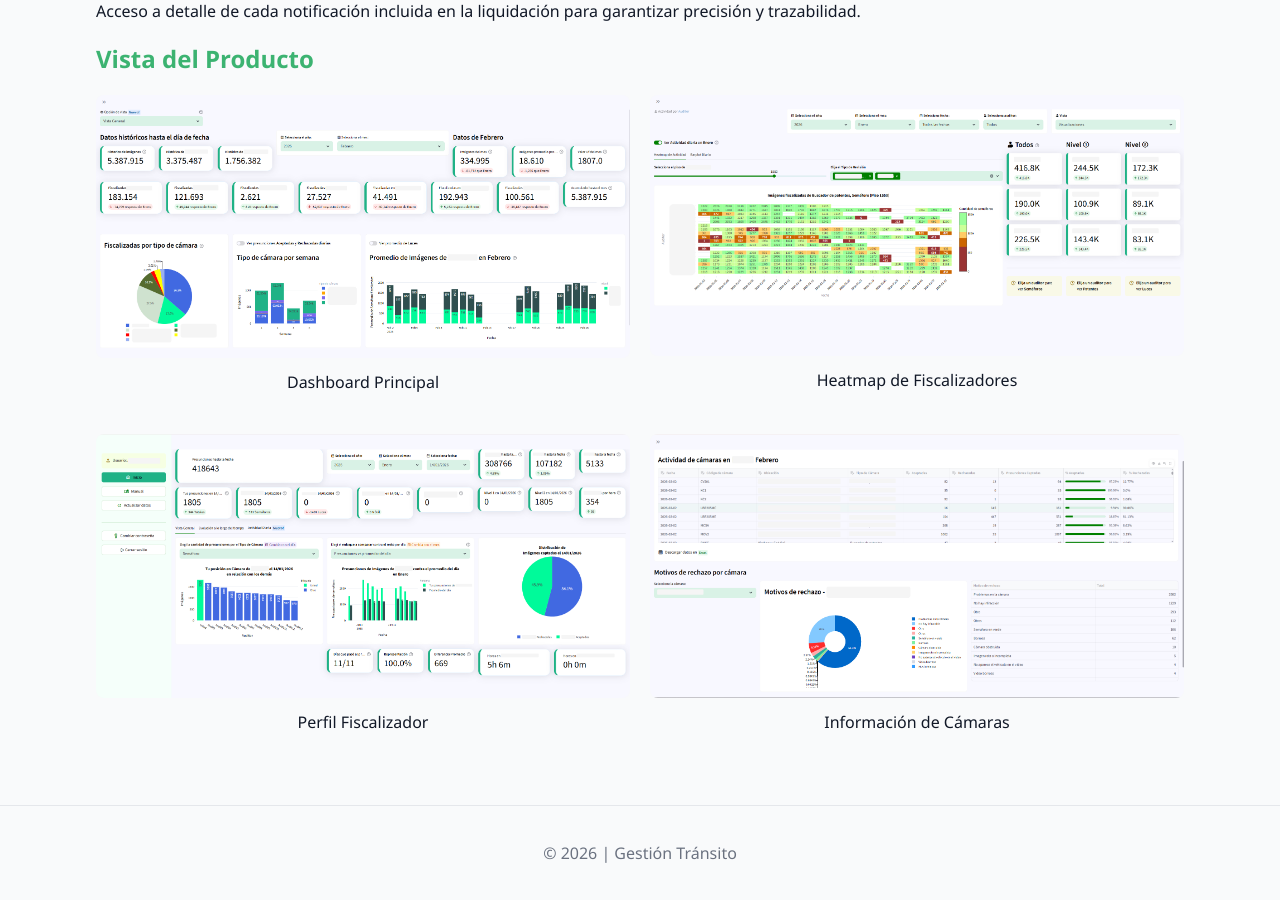
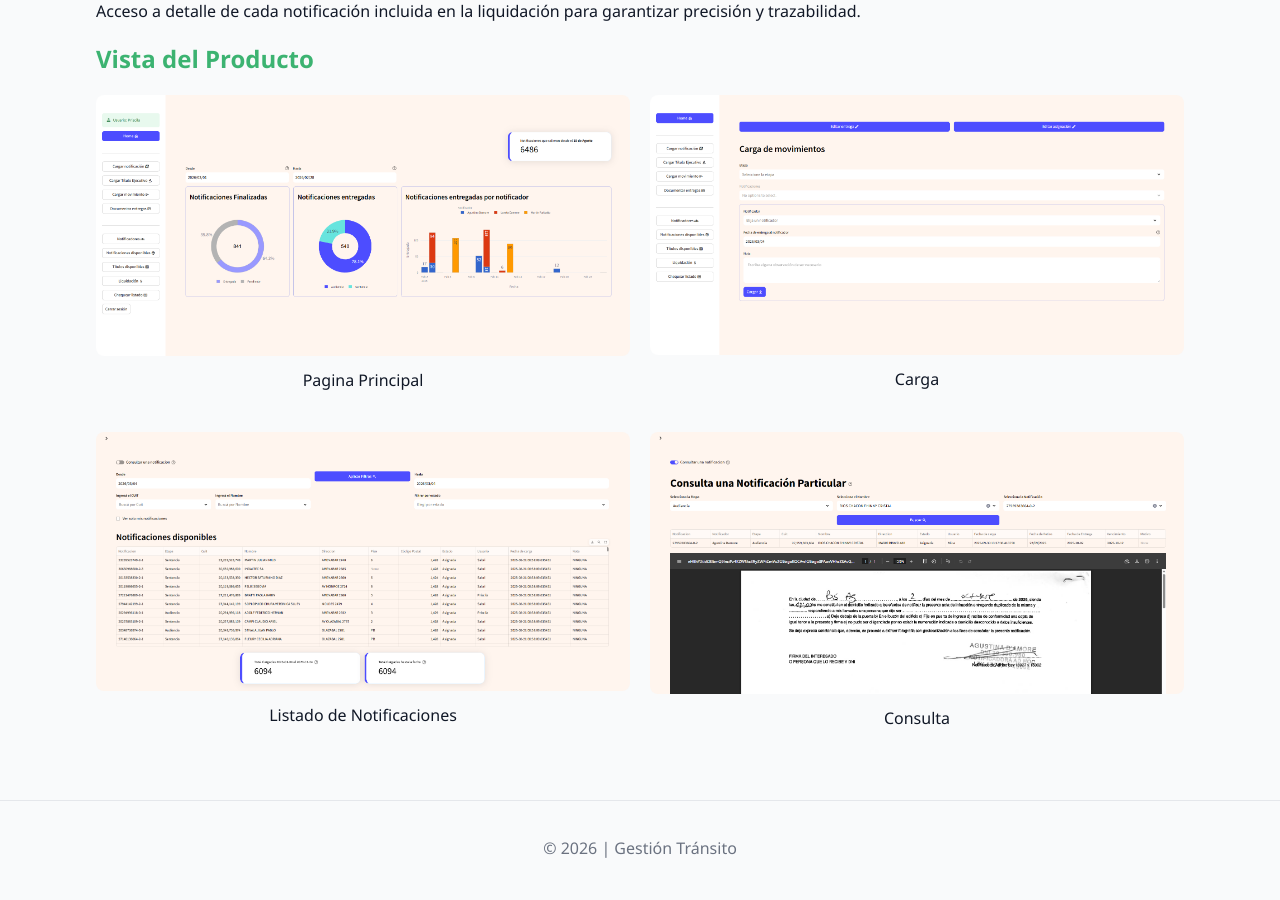
Before and after one commit to GestionTransitoIT/GestionTransito, a Jekyll site: the page built from docs/herramientas/sigae.md, in a window 1280 px wide and 900 px high, scrolled down 1794 px. Built offline with Jekyll 4.4.1, drawn with Linux system fonts in a browser that asks for light colours.

Commit message:
Update sigae.md

```diff
--- a/docs/herramientas/sigae.md
+++ b/docs/herramientas/sigae.md
@@ -107,20 +107,20 @@ El sistema asegura trazabilidad operativa, control documental y transparencia en
 
 <div class="image-grid">
   <div class="image-card">
-    <img src="{{ '/assets/img/Dashindex.png' | relative_url }}" alt="Dashboard principal">
-    <h4>Dashboard Principal</h4>
+    <img src="{{ '/assets/img/SIGAEindex.png' | relative_url }}" alt="Pagina Principal">
+    <h4>Pagina Principal</h4>
   </div>
   <div class="image-card">
-    <img src="{{ '/assets/img/Heatmap auditores.png' | relative_url }}" alt="Heatmap de Fiscalizadores">
-    <h4>Heatmap de Fiscalizadores</h4>
+    <img src="{{ '/assets/img/SIGAEload.png' | relative_url }}" alt="Carga">
+    <h4>Carga</h4>
   </div>
   <div class="image-card">
-    <img src="{{ '/assets/img/Perfil Auditor.png' | relative_url }}" alt="Perfil fiscalizador">
-    <h4>Perfil Fiscalizador</h4>
+    <img src="{{ '/assets/img/SIGAEtable.png' | relative_url }}" alt="Listado de Notificaciones">
+    <h4>Listado de Notificaciones</h4>
   </div>
   <div class="image-card">
-    <img src="{{ '/assets/img/Info Camaras.png' | relative_url }}" alt="Información de Camaras">
-    <h4>Información de Cámaras</h4>
+    <img src="{{ '/assets/img/SIGAEquery.png' | relative_url }}" alt="Consulta">
+    <h4>Consulta</h4>
   </div>
 </div>
 
```
